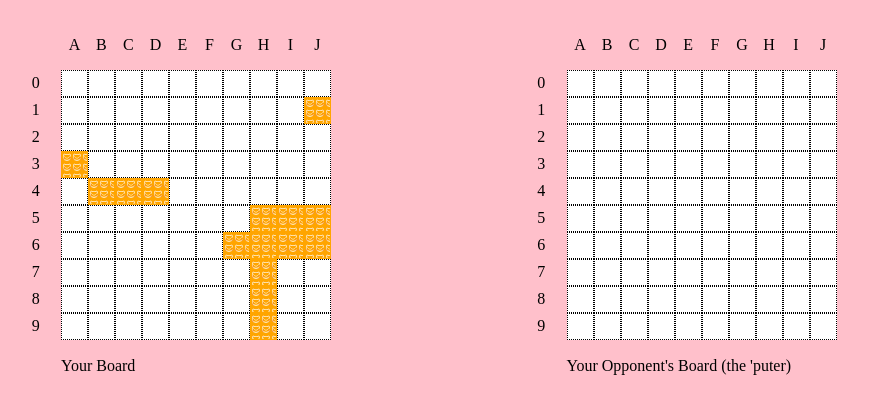
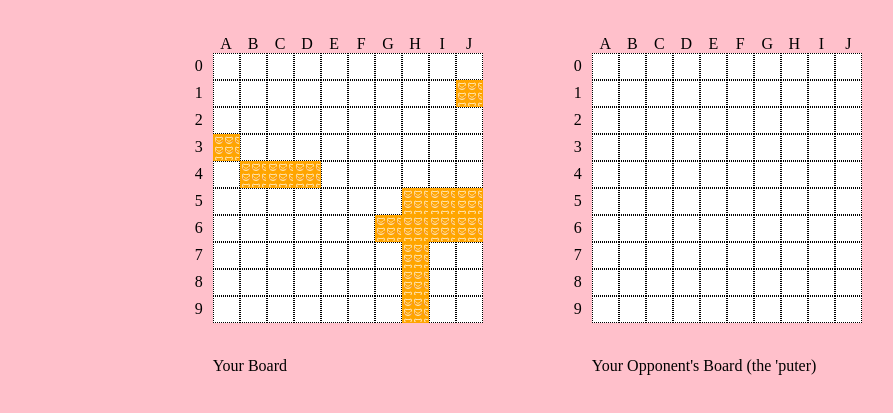
Before and after one commit to susancantdance/battleship, a website built with webpack: page src/index.html in a window 1280 px wide. Shown: the part 69-482 px from the top of the page, without its empty margins (124-1017 px from the left). Built offline with nearby package versions, Linux system fonts and the light colour scheme; files whose address does not match are found by name.

```diff
--- a/src/index.js
+++ b/src/index.js
@@ -5,6 +5,7 @@
 const oppGrid = document.querySelector(".grid.opp");
 const youGrid = document.querySelector(".grid.you");
 const dialog = document.querySelector("dialog");
+const butt = document.querySelector("button");
 
 let you = Player(false);
 let opp = Player(true);
--- a/src/style.css
+++ b/src/style.css
@@ -8,9 +8,11 @@
 
 .container {
   display: grid;
-  grid-template-columns: 5% 45% 5% 45%;
+  grid-template-columns: 10% 40% 10% 40%;
   grid-template-rows: 15% 70% 15%;
-  width: 80%;
+  align-items: center;
+  justify-content: center;
+  width: 60%;
 }
 
 .X-axis-letters.two {
@@ -47,10 +49,11 @@
   display: flex;
   flex-direction: column;
   /* align-items: center;*/
-  justify-content: center;
-  justify-items: center;
-  align-items: center;
+  justify-content: flex-end;
+  justify-items: flex-end;
+  align-items: flex-end;
   height: 270px;
+  margin-right: 10px;
 }
 
 .number {
```
Also changed, not shown: src/index.html (+1 -0 lines), dist/index.html, dist/main.js.
